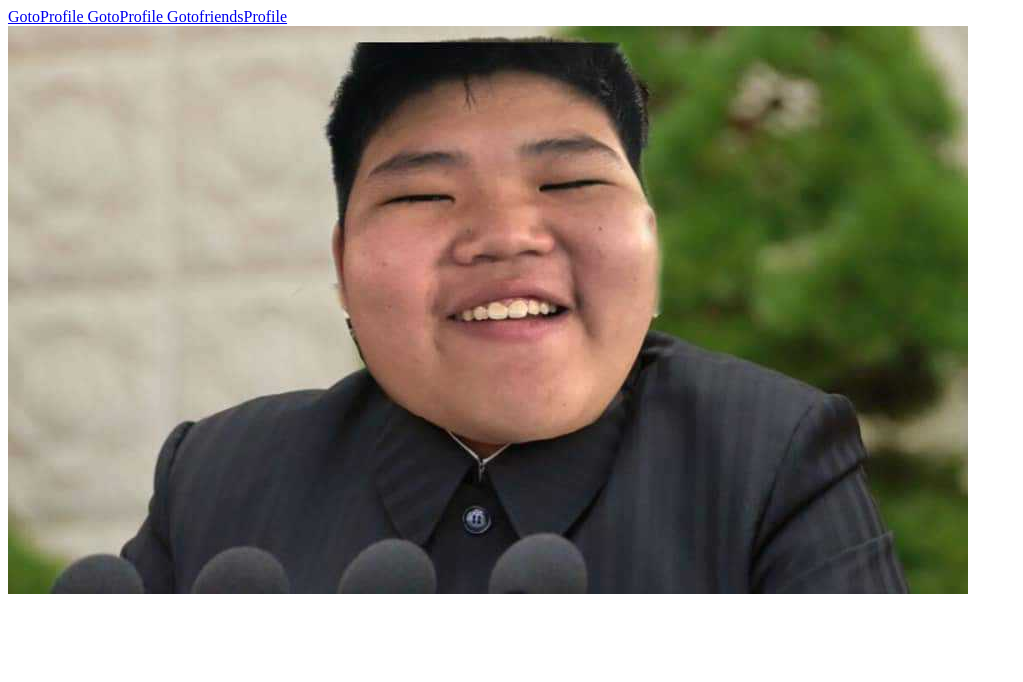
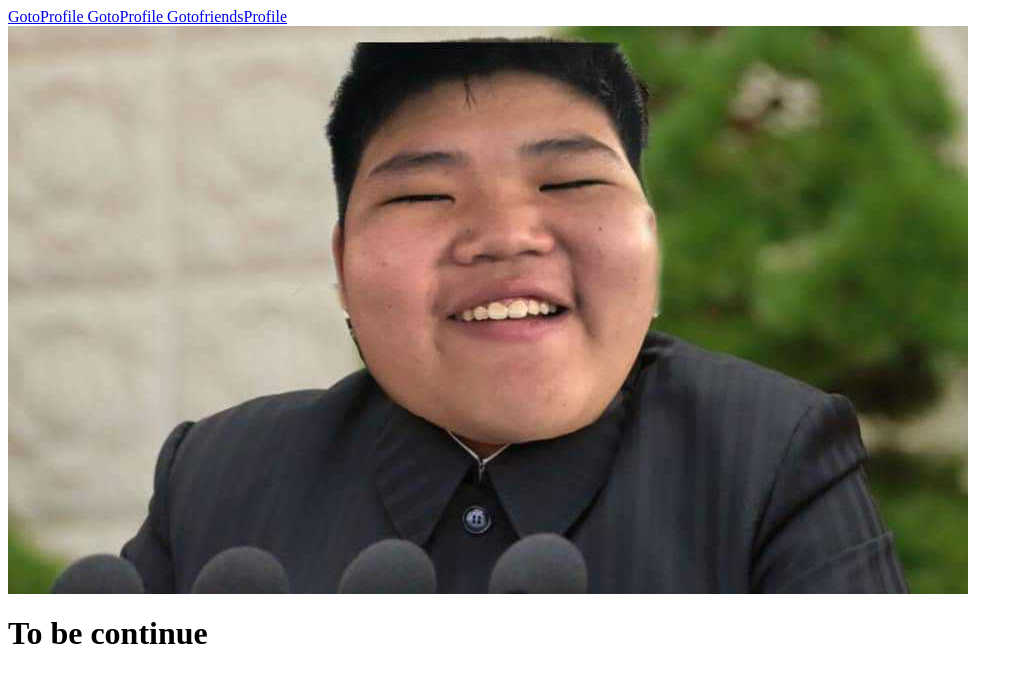
Before and after one commit to Thanaphat14/lab3_3.33, a plain HTML site: page index.html in a window 1280 px wide. Shown: the whole page, without its empty margins (0-1023 px from the left). Drawn offline with Linux system fonts and the light colour scheme.

Commit message:
release version0.1

```diff
--- a/index.html
+++ b/index.html
@@ -8,6 +8,6 @@
         <a  href = "camt.html">  GotoProfile </a>
         <a href="friendsProfile.html">GotofriendsProfile <br></a>
         <img src="Friend_pic.jpg" alt="">
-
+        <h1>To be continue</h1>
         </body>
 </html>
```
